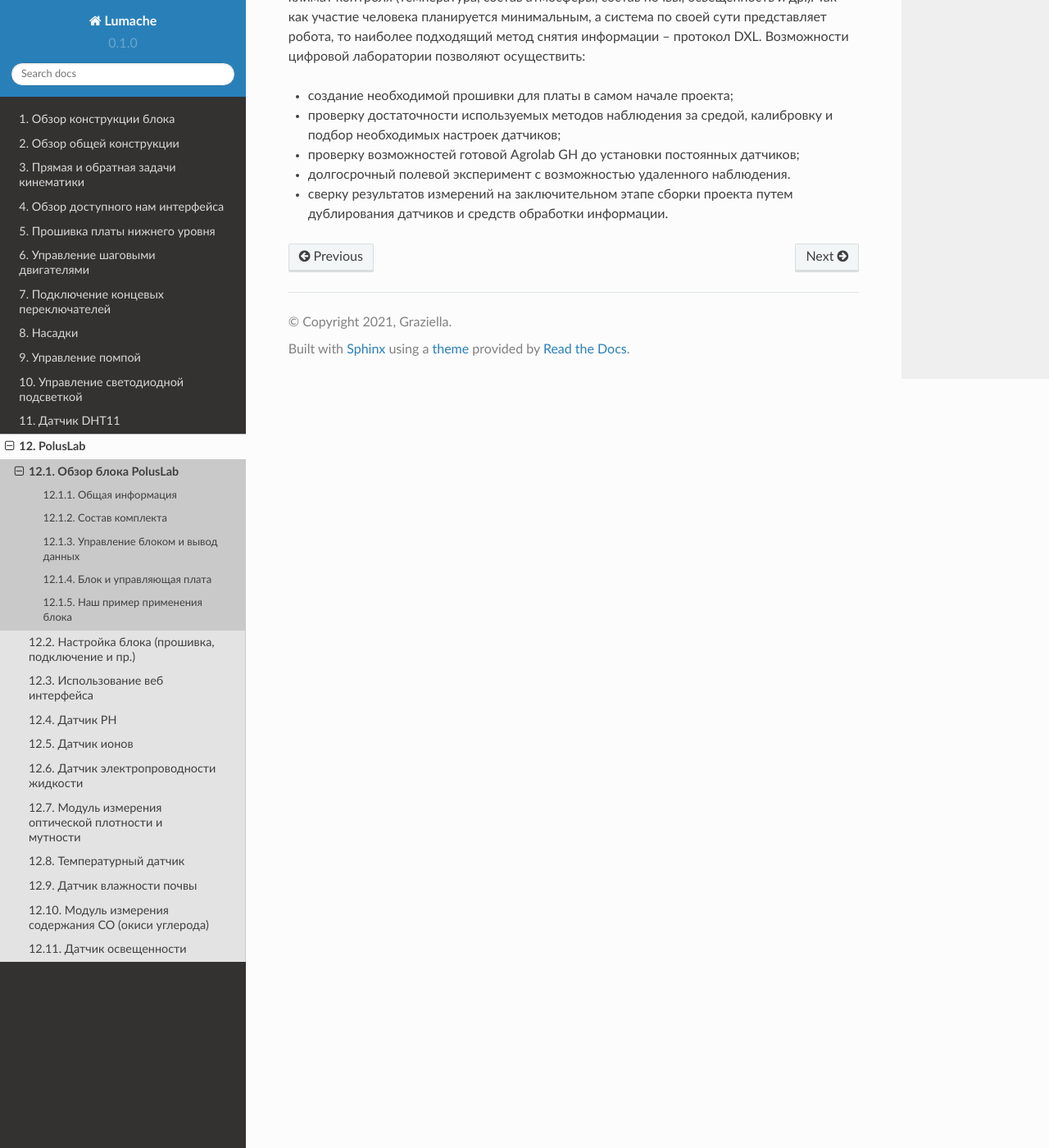
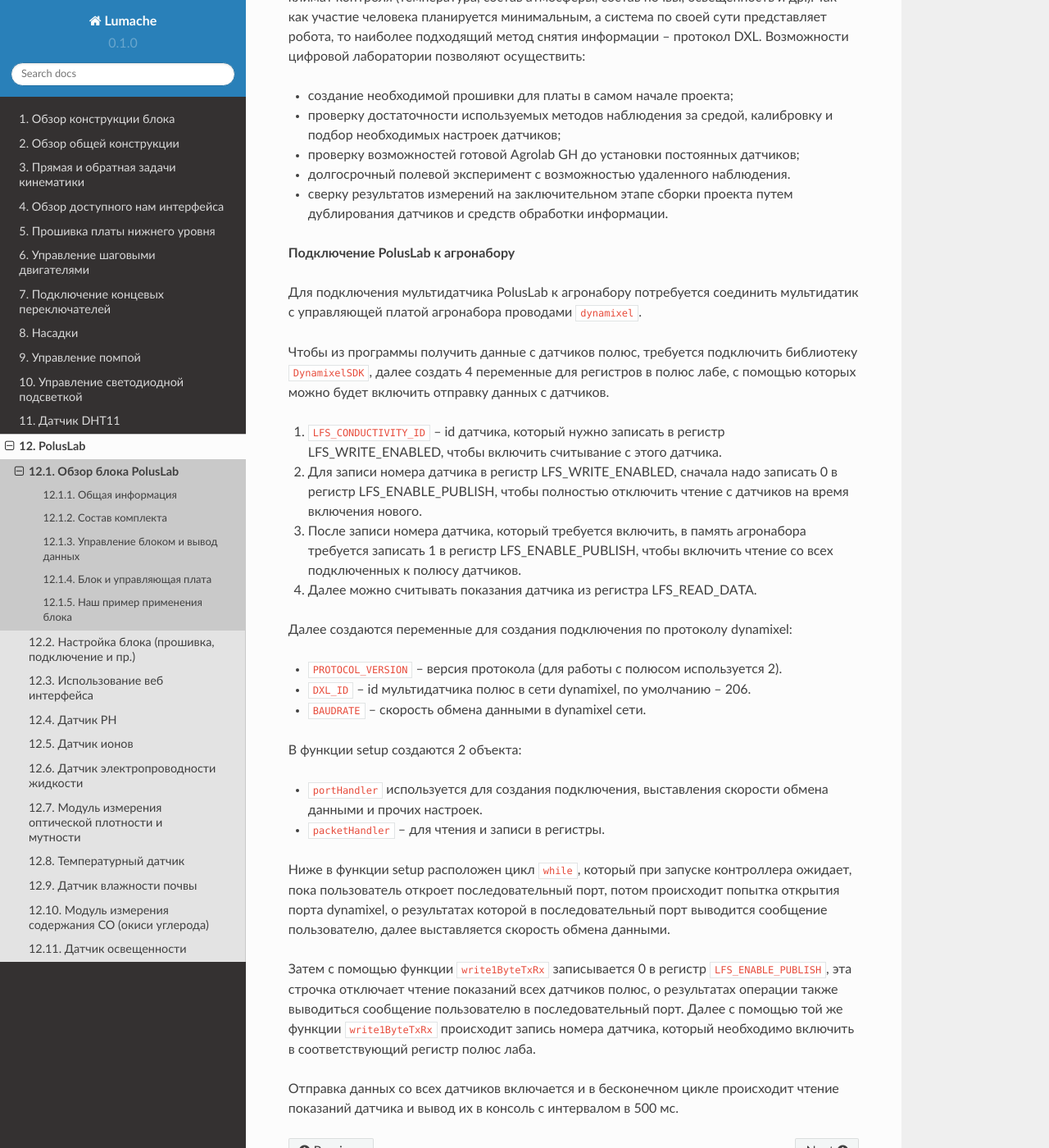
Before and after one commit to BBanwz/AgroLab_Multibot, a Sphinx documentation site: the page built from docs/source/13/1polus.rst, in a window 1280 px wide and 1400 px high, scrolled down 2705 px. Shown: the whole window at 82% size. Built offline with Sphinx 7.4.7 and the Read the Docs theme 2.0.0, drawn with Linux system fonts in a browser that asks for light colours; pages that are not in the unit, such as notebooks, are missing from menus.

Commit message:
Update 1polus.rst

```diff
--- a/docs/source/13/1polus.rst
+++ b/docs/source/13/1polus.rst
@@ -98,3 +98,37 @@
 - долгосрочный полевой эксперимент с возможностью удаленного наблюдения.
 
 - сверку результатов измерений на заключительном этапе сборки проекта путем дублирования датчиков и средств обработки информации.
+
+**Подключение PolusLab к агронабору**
+
+Для подключения мультидатчика PolusLab к агронабору потребуется соединить мультидатик с управляющей платой агронабора проводами ``dynamixel``.
+
+Чтобы из программы получить данные с датчиков полюс, требуется подключить библиотеку ``DynamixelSDK``, далее создать 4 переменные для регистров в полюс лабе, с помощью которых можно будет включить отправку данных с датчиков.
+
+1. ``LFS_CONDUCTIVITY_ID`` – id датчика, который нужно записать в регистр LFS_WRITE_ENABLED, чтобы включить считывание с этого датчика.
+
+2. Для записи номера датчика в регистр LFS_WRITE_ENABLED, сначала надо записать 0 в регистр LFS_ENABLE_PUBLISH, чтобы полностью отключить чтение с датчиков на время включения нового.
+
+3. После записи номера датчика, который требуется включить, в память агронабора требуется записать 1 в регистр LFS_ENABLE_PUBLISH, чтобы включить чтение со всех подключенных к полюсу датчиков.
+
+4. Далее можно считывать показания датчика из регистра LFS_READ_DATA.
+
+Далее создаются переменные для создания подключения по протоколу dynamixel:
+
+- ``PROTOCOL_VERSION`` – версия протокола (для работы с полюсом используется 2).
+
+- ``DXL_ID`` – id мультидатчика полюс в сети dynamixel, по умолчанию – 206.
+
+- ``BAUDRATE`` – скорость обмена данными в dynamixel сети.
+
+В функции setup создаются 2 объекта:
+
+- ``portHandler`` используется для создания подключения, выставления скорости обмена данными и прочих настроек.
+
+- ``packetHandler`` – для чтения и записи в регистры.
+
+Ниже в функции setup расположен цикл ``while``, который при запуске контроллера ожидает, пока пользователь откроет последовательный порт, потом происходит попытка открытия порта dynamixel, о результатах которой в последовательный порт выводится сообщение пользователю, далее выставляется скорость обмена данными.
+
+Затем с помощью функции ``write1ByteTxRx`` записывается 0 в регистр ``LFS_ENABLE_PUBLISH``, эта строчка отключает чтение показаний всех датчиков полюс, о результатах операции также выводиться сообщение пользователю в последовательный порт. Далее с помощью той же функции ``write1ByteTxRx`` происходит запись номера датчика, который необходимо включить в соответствующий регистр полюс лаба.
+
+Отправка данных со всех датчиков включается и в бесконечном цикле происходит чтение показаний датчика и вывод их в консоль с интервалом в 500 мс.
```
